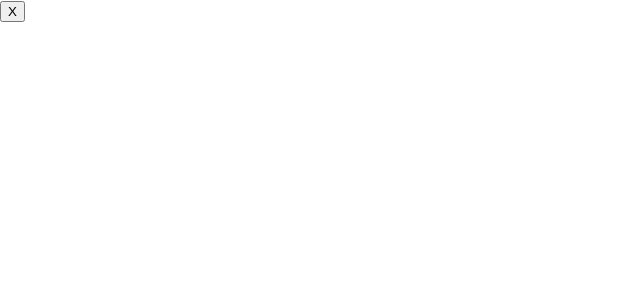
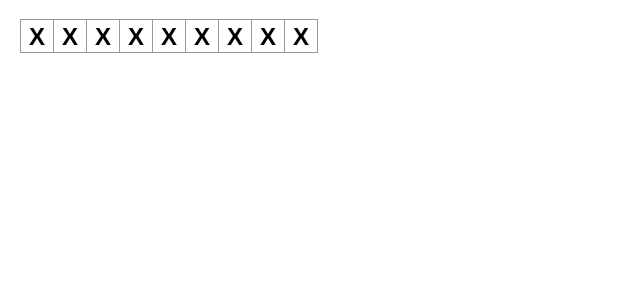
Before and after one commit to cfofana/tic-tac-toe, a React (Create React App) app: page / in a window 1280 px wide. Shown: the top 300 px of the page, without its empty margins (0-640 px from the left). Built offline with nearby package versions, Linux system fonts and the light colour scheme.

Commit message:
Add rows of buttons

```diff
--- a/src/App.js
+++ b/src/App.js
@@ -1,7 +1,21 @@
 export default function Square(){
   return(
     <div>
-      <button className="square">X</button>
+      <div class="row">
+        <button className="square">X</button>
+        <button className="square">X</button>
+        <button className="square">X</button>
+      </div>
+      <div class="row">
+        <button className="square">X</button>
+        <button className="square">X</button>
+        <button className="square">X</button>
+      </div>
+      <div class="row">
+        <button className="square">X</button>
+        <button className="square">X</button>
+        <button className="square">X</button>
+      </div>
     </div>
   );
 }
--- a/src/index.css
+++ b/src/index.css
@@ -5,6 +5,7 @@ body {
     sans-serif;
   -webkit-font-smoothing: antialiased;
   -moz-osx-font-smoothing: grayscale;
+  padding: 50px;
 }
 
 code {
--- a/src/index.js
+++ b/src/index.js
@@ -1,6 +1,7 @@
 import React from 'react';
 import ReactDOM from 'react-dom/client';
 import './index.css';
+import './App.css';
 import App from './App';
 import reportWebVitals from './reportWebVitals';
 
```
